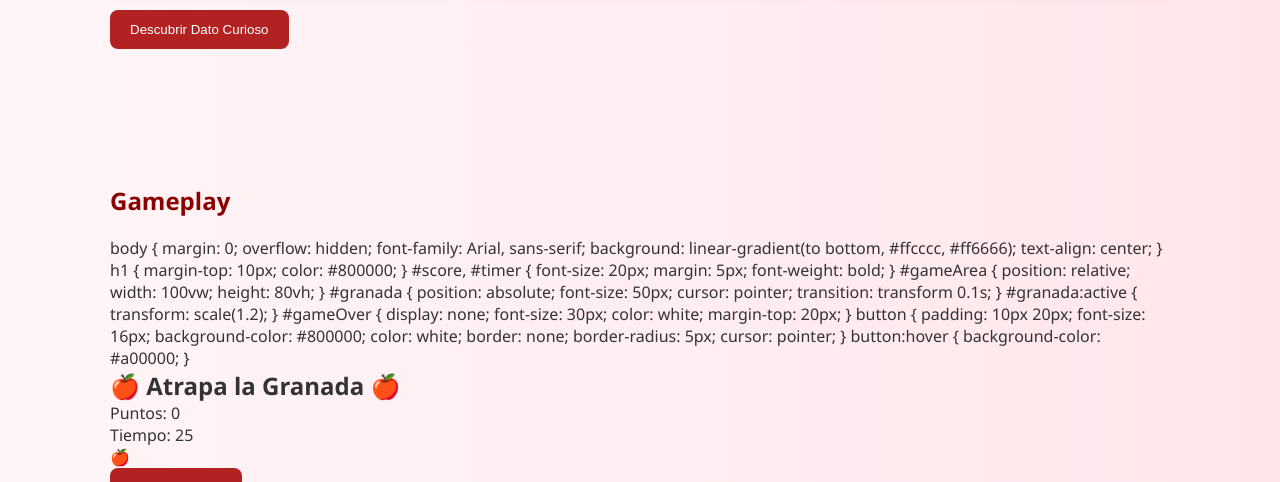
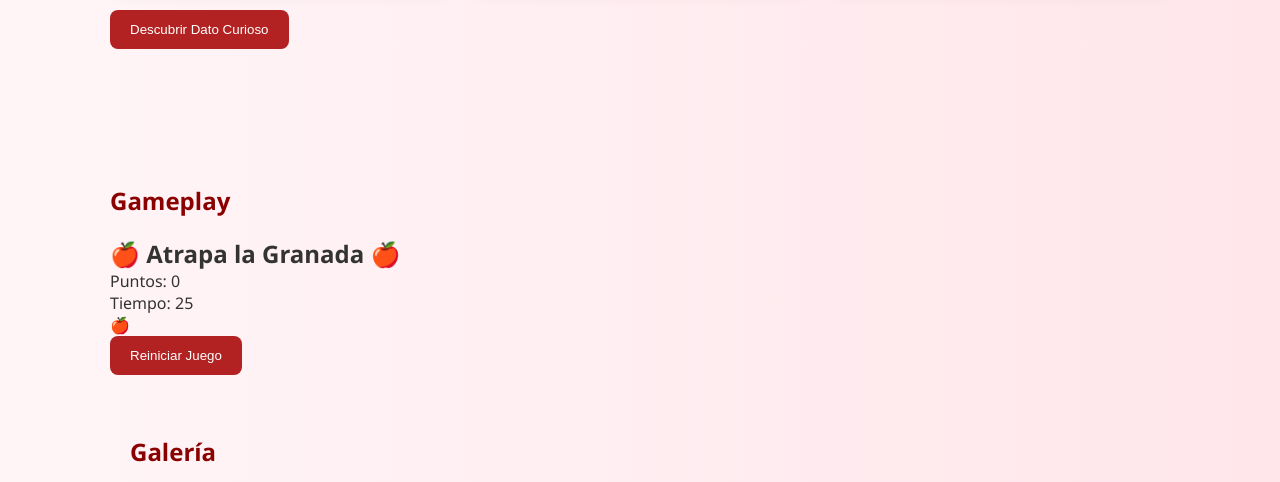
Before and after one commit to 20DiegoFalcon/Nyom, a plain HTML site: page index.html in a window 1280 px wide. Shown: the part 970-1452 px from the top of the page. Drawn offline with Linux system fonts and the light colour scheme.

Commit message:
Update index.html

```diff
--- a/index.html
+++ b/index.html
@@ -189,62 +189,7 @@
 </section>
     <section id="gameplay">
         <h2>Gameplay</h2>
-        body {
-        margin: 0;
-        overflow: hidden;
-        font-family: Arial, sans-serif;
-        background: linear-gradient(to bottom, #ffcccc, #ff6666);
-        text-align: center;
-    }
 
-    h1 {
-        margin-top: 10px;
-        color: #800000;
-    }
-
-    #score, #timer {
-        font-size: 20px;
-        margin: 5px;
-        font-weight: bold;
-    }
-
-    #gameArea {
-        position: relative;
-        width: 100vw;
-        height: 80vh;
-    }
-
-    #granada {
-        position: absolute;
-        font-size: 50px;
-        cursor: pointer;
-        transition: transform 0.1s;
-    }
-
-    #granada:active {
-        transform: scale(1.2);
-    }
-
-    #gameOver {
-        display: none;
-        font-size: 30px;
-        color: white;
-        margin-top: 20px;
-    }
-
-    button {
-        padding: 10px 20px;
-        font-size: 16px;
-        background-color: #800000;
-        color: white;
-        border: none;
-        border-radius: 5px;
-        cursor: pointer;
-    }
-
-    button:hover {
-        background-color: #a00000;
-    }
 </style>
 </head>
 <body>
```
